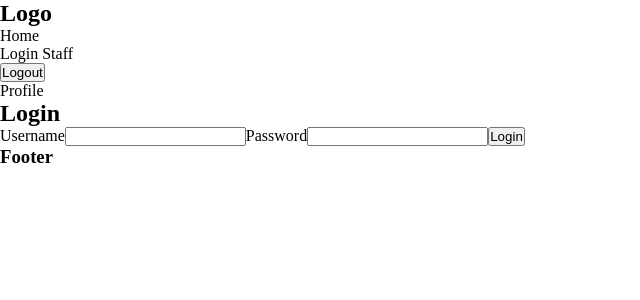
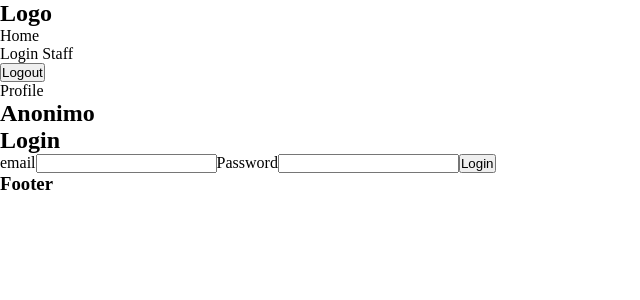
Before and after one commit to virginia-zuror/_NeoVet_, a React (Vite) app: page / in a window 1280 px wide. Shown: the top 300 px of the page, without its empty margins (0-640 px from the left). Built offline with nearby package versions, Linux system fonts and the light colour scheme; no server answers.

Commit message:
login cambios

```diff
--- a/src/components/Footer/Footer.jsx
+++ b/src/components/Footer/Footer.jsx
@@ -1,4 +1,4 @@
-import "./Footer.css"
+import './Footer.css';
 
 const Footer = () => {
   return (
@@ -6,6 +6,6 @@ const Footer = () => {
       <h3>Footer</h3>
     </div>
   );
-}
+};
 
 export default Footer;
--- a/src/components/Header/Header.jsx
+++ b/src/components/Header/Header.jsx
@@ -1,7 +1,12 @@
-import { NavLink } from "react-router-dom";
-import "./Header.css"
+import './Header.css';
+
+import { useContext } from 'react';
+import { NavLink } from 'react-router-dom';
+
+import { NeovetContext } from '../../context/neovetContext';
 
 const Header = () => {
+  const { login, user } = useContext(NeovetContext);
   return (
     <div className="header">
       <h2>Logo</h2>
@@ -10,17 +15,20 @@ const Header = () => {
           <NavLink to="/">Home</NavLink>
         </li>
         <li>
-          <a href="" to="/">Login Staff</a>
+          <a href="" to="/">
+            Login Staff
+          </a>
         </li>
         <li>
           <button to="/">Logout</button>
         </li>
         <li>
-        <NavLink to="/editprofile">Profile</NavLink>
+          <NavLink to="/editprofile">Profile</NavLink>
         </li>
+        <li>{user ? <h2>{user.name}</h2> : <h2>Anonimo</h2>}</li>
       </ul>
     </div>
   );
-}
+};
 
 export default Header;
--- a/src/context/neovetContext.jsx
+++ b/src/context/neovetContext.jsx
@@ -1,38 +1,39 @@
-import { useState, createContext } from "react";
+import { createContext, useState } from 'react';
 
 export const NeovetContext = createContext();
 
-const NeovetContextProvider = ({children}) => {
-
-    /*const [user, setUser] = useState(() => {
-        const savedUser = localStorage.getItem("user");
+const NeovetContextProvider = ({ children }) => {
+  const [user, setUser] = useState(() => {
+    const savedUser = localStorage.getItem('user');
     const initialValue = JSON.parse(savedUser);
     return initialValue || null;
-    })*/
+  });
 
-    const [jwt, setJwt ] = useState(() => {
-        const savedJwt = localStorage.getItem("token");
+  const [jwt, setJwt] = useState(() => {
+    const savedJwt = localStorage.getItem('token');
     return savedJwt || null;
   });
 
   const logout = () => {
     setUser(null);
     setJwt(null);
-        localStorage.removeItem("user");
-        localStorage.removeItem("token");
-    }
+    localStorage.removeItem('user');
+    localStorage.removeItem('token');
+  };
 
-    const login = ( resToken) => {
-        //setUser(resUser);
+  const login = (resUser, resToken) => {
+    setUser(resUser);
     setJwt(resToken);
-        //localStorage.setItem("user", JSON.stringify(resUser))
-        localStorage.setItem("token", resToken)
-    }
+    localStorage.setItem('token', resToken);
+    localStorage.setItem('user', JSON.stringify(resUser));
+    console.log(resUser);
+  };
 
-    return <NeovetContext.Provider value={{ jwt, logout, login, setJwt}}>
+  return (
+    <NeovetContext.Provider value={{ user, setUser, jwt, logout, login, setJwt }}>
       {children}
     </NeovetContext.Provider>
-
-}
+  );
+};
 
 export default NeovetContextProvider;
--- a/src/pages/EditClientProfile/EditClientProfile.jsx
+++ b/src/pages/EditClientProfile/EditClientProfile.jsx
@@ -1,4 +1,4 @@
-import "./EditClientProfile.css"
+import './EditClientProfile.css';
 
 const EditClientProfile = () => {
   return (
@@ -6,6 +6,6 @@ const EditClientProfile = () => {
       <h2>EditClientProfile</h2>
     </div>
   );
-}
+};
 
 export default EditClientProfile;
--- a/src/pages/Home/Home.jsx
+++ b/src/pages/Home/Home.jsx
@@ -1,57 +1,50 @@
-import { useContext, useEffect, useState } from "react";
-import "./Home.css"
-import { API } from "../../services/API.js"
-import { NeovetContext } from "../../context/neovetContext";
-import {useForm} from "react-hook-form"
-import { useNavigate } from "react-router-dom"
+import './Home.css';
+
+import { useContext, useEffect, useState } from 'react';
+import { useForm } from 'react-hook-form';
+import { useNavigate } from 'react-router-dom';
+
+import { NeovetContext } from '../../context/neovetContext';
+import { API } from '../../services/API.js';
 
 const Home = () => {
   const { register, handleSubmit } = useForm();
   let navigate = useNavigate();
-  const {login} = useContext(NeovetContext);
+  const { login, user } = useContext(NeovetContext);
 
   const formSubmit = (formData) => {
-    API.post("/staff/login", formData).then((res) => {
-      console.log(res.data)
-    })
-  }
-
+    API.post('/staff/login', formData).then((res) => {
+      console.log(res.data);
+      login(res.data.staff, res.data.token);
+    });
+  };
 
   const [staff, setStaff] = useState([]);
   const [loaded, setLoaded] = useState(false);
 
   const getStaff = () => {
-    API.get("/staff").then((res) => {
-      setStaff(res.data)
-      setLoaded(true)
-    })
-  }
+    API.get('/staff').then((res) => {
+      setStaff(res.data);
+      setLoaded(true);
+    });
+  };
 
   useEffect(() => {
-    getStaff()
-
+    getStaff();
   }, []);
 
   return (
     <main>
       <h2>Login</h2>
       <form onSubmit={handleSubmit(formSubmit)}>
-        <label htmlFor="username">Username</label>
-        <input
-        type="text"
-        id="useranme"
-        name="username"
-        {...register("username")}/>
+        <label htmlFor="email">email</label>
+        <input type="text" id="email" name="email" {...register('email')} />
         <label htmlFor="password">Password</label>
-        <input
-        type="password"
-        id="password"
-        name="password"
-        {...register("password")}/>
+        <input type="password" id="password" name="password" {...register('password')} />
         <button type="submit">Login</button>
       </form>
     </main>
   );
-}
+};
 
 export default Home;
--- a/src/pages/NotFound/NotFound.jsx
+++ b/src/pages/NotFound/NotFound.jsx
@@ -1,4 +1,4 @@
-import "./NotFound.css"
+import './NotFound.css';
 
 const NotFound = () => {
   return (
@@ -6,6 +6,6 @@ const NotFound = () => {
       <h2>Error 404 Not Found</h2>
     </div>
   );
-}
+};
 
 export default NotFound;
--- a/src/pages/Pets/Pets.jsx
+++ b/src/pages/Pets/Pets.jsx
@@ -1,4 +1,4 @@
-import "./Pets.css"
+import './Pets.css';
 
 const Pets = () => {
   return (
@@ -6,6 +6,6 @@ const Pets = () => {
       <h2>Pets</h2>
     </div>
   );
-}
+};
 
 export default Pets;
--- a/src/pages/Staff/Staff.jsx
+++ b/src/pages/Staff/Staff.jsx
@@ -1,4 +1,4 @@
-import "./Staff.css"
+import './Staff.css';
 
 const Staff = () => {
   return (
@@ -6,6 +6,6 @@ const Staff = () => {
       <h2>Staff</h2>
     </div>
   );
-}
+};
 
 export default Staff;
--- a/src/pages/UserClients/UserClients.jsx
+++ b/src/pages/UserClients/UserClients.jsx
@@ -1,4 +1,4 @@
-import "./UserClients.css"
+import './UserClients.css';
 
 const UserClients = () => {
   return (
@@ -6,6 +6,6 @@ const UserClients = () => {
       <h2>UserClients</h2>
     </div>
   );
-}
+};
 
 export default UserClients;
```
Also changed, not shown: src/App.jsx (+12 -8 lines), src/main.jsx (+14 -14 lines), src/services/API.js (line endings or trailing spaces), 1 other file (tests, documents, lock files or other folders). Lines whose indentation alone changed are shown as unchanged.
